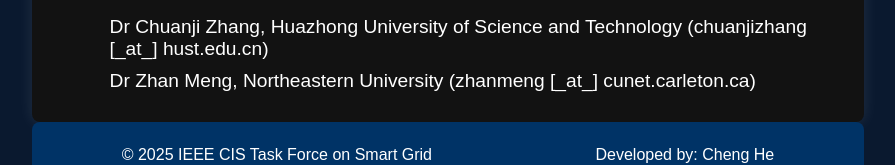
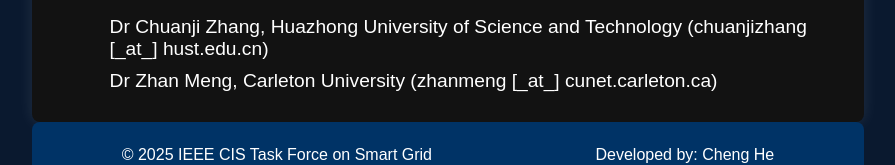
Before and after one commit to ChengHust/SmartGrid.github.io, a plain HTML site: page leadership.html in a window 1280 px wide. Shown: the part 531-696 px from the top of the page, without its empty margins (192-1087 px from the left). Drawn offline with Linux system fonts and the light colour scheme.

Commit message:
Update leadership.html

```diff
--- a/leadership.html
+++ b/leadership.html
@@ -159,7 +159,7 @@
                     <h3>Vice Chairs</h3>
                     <ul>
                         <li>Dr Chuanji Zhang, Huazhong University of Science and Technology (chuanjizhang [_at_] hust.edu.cn)</li>
-                        <li>Dr Zhan Meng, Northeastern University (zhanmeng [_at_] cunet.carleton.ca)</li>
+                        <li>Dr Zhan Meng, Carleton University (zhanmeng [_at_] cunet.carleton.ca)</li>
                     </ul>
                 </div>
             </section>
```
